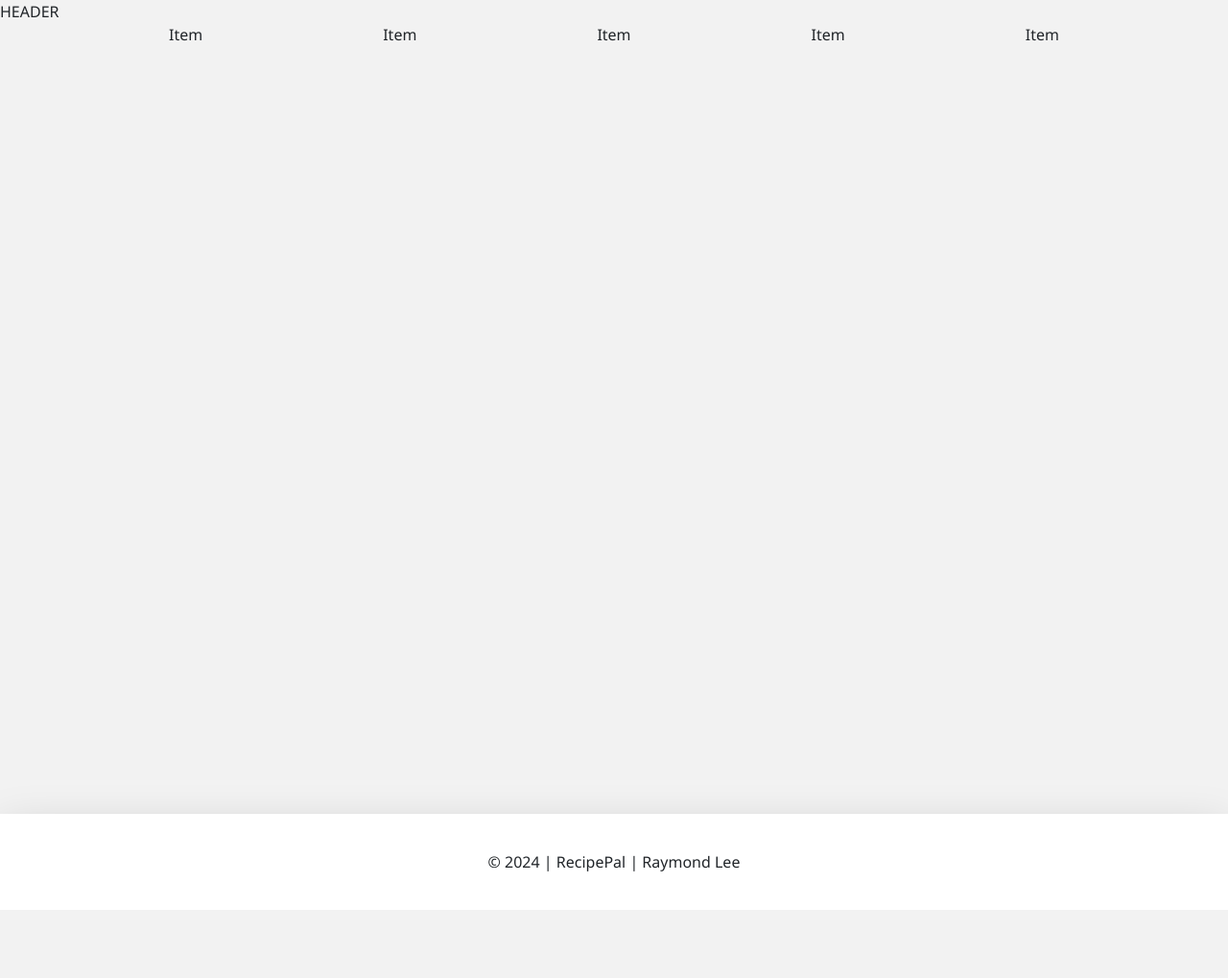
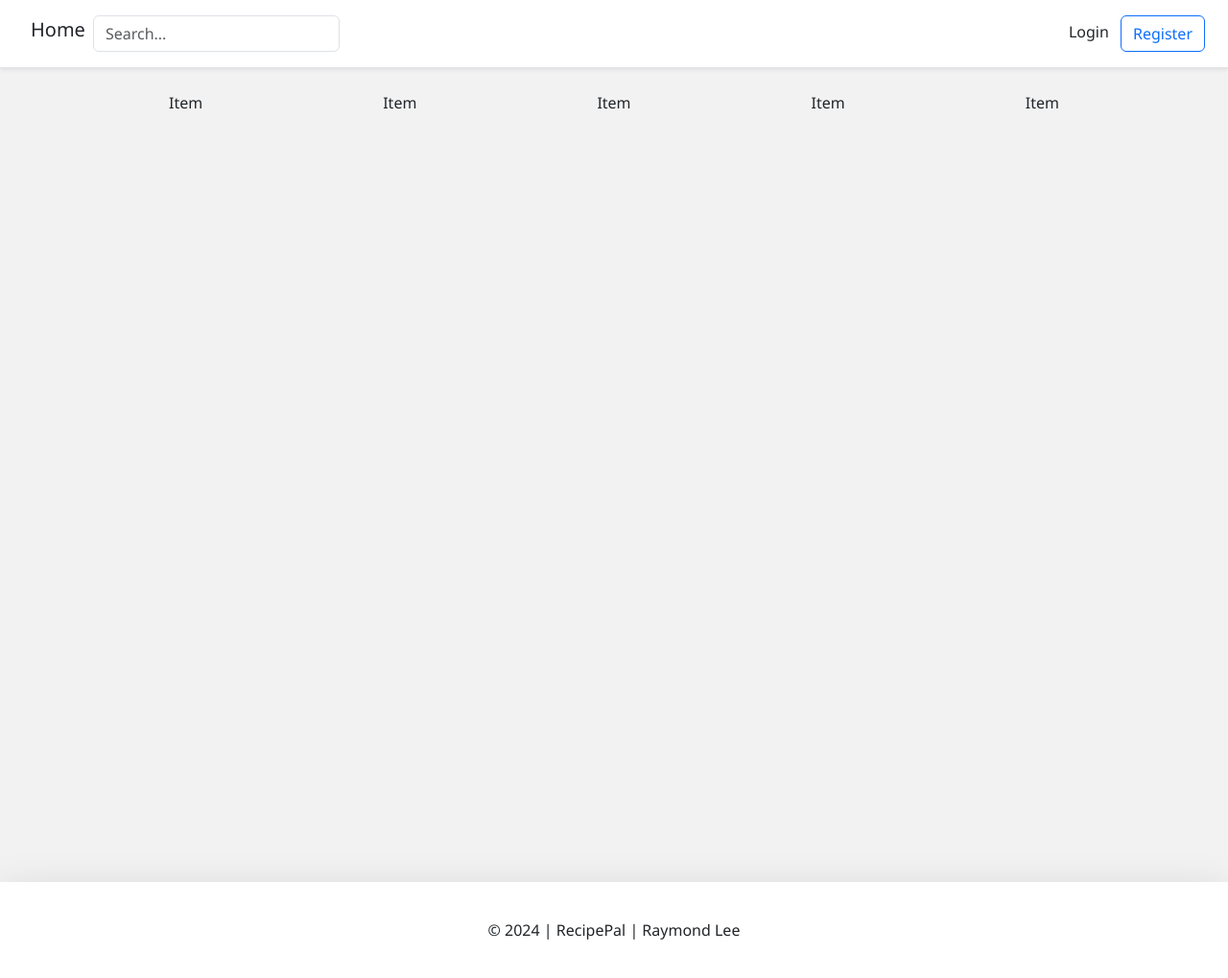
Before and after one commit to raymond-lee093/final_projectRaymondLee, a Django app: page / in a window 1280 px wide. Shown: the whole page at 96% size. Before the commit the page ends 948 px from the top, so only its background shows below. Run offline with Django 5.2, Linux system fonts and the light colour scheme; some libraries are stand-ins or nearby versions.

Commit message:
Modified header template for base template (base.html).

```diff
--- a/RecipePal/templates/snippets/header.html
+++ b/RecipePal/templates/snippets/header.html
@@ -1,3 +1,42 @@
-<div>
-    HEADER
+<!-- load static files -->
+{% load static %}
+<link href="{% static 'main/style.css' %}" rel="stylesheet">
+
+<div class="d-flex p-3 px-md-4 mb-4 bg-white border-bottom shadow-sm">
+    <!-- Medium and larger screens -->
+    <div class="d-none d-md-flex flex-row my-auto flex-grow-1 align-items-center">
+        <!-- col1 in flex-row-->
+        <h5 class="mr-3 font-weight-normal justify-content-start">
+            <a class="p-2 text-dark" style="text-decoration: none" href="{% url "index" %}">Home</a>
+        </h5>
+        <!-- Search bar -->
+        <!-- col2 in flex-row-->
+        <form class="search-bar justify-content-start">
+            {% csrf_token %}
+            <input type="text" class="form-control" name="query" id="id_q_large" placeholder="Search...">
+        </form>
+        <!-- col3 in flex-row-->
+        <div class="d-flex flex-row-reverse flex-grow-1">
+            <nav>
+                <!-- user is logged in-->
+                {% if request.user.is_authenticated %}
+                    <!-- dropdown button for account and logout-->
+                    <div class="btn-group">
+                        <button class="btn btn-secondary dropdown-toggle" type="button" data-bs-toggle="dropdown" aria-expanded="false">
+                            <img class="account-image rounded-circle m-auto d-block" src="{% static "images/accountBoxIcon.png" %}" alt="account icon logo" width="20" height="20">
+                        </button>
+                        <ul class="dropdown-menu dropdown-menu-dark">
+                            <li><a class="dropdown-item" href="#">Account</a></li>
+                            <li><a class="dropdown-item" href="#">Logout</a></li>
+                        </ul>
+                    </div>
+
+                    <!-- user is logged out-->
+                {% else %}
+                    <a class="p-2 text-dark" style="text-decoration: none" href="#">Login</a>
+                    <a class="btn btn-outline-primary" href="#">Register</a>
+                {% endif %}
+            </nav>
+        </div>
+    </div>
 </div>
```
